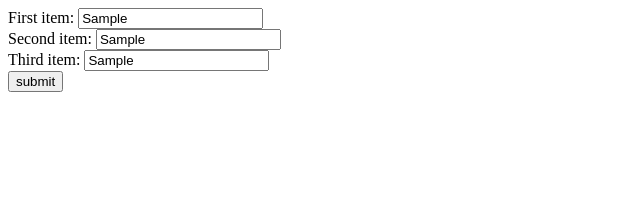
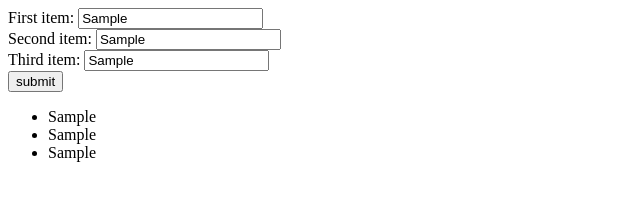
Before and after one commit to Zookerman3/Website-Recreation-Practice, a plain HTML site: page groceries.html in a window 1280 px wide. Both pictures are taken after typing "Sample", "Sample", "Sample" into the empty fields and a click on the button "submit". Shown: the whole page, without its empty margins (0-640 px from the left). Drawn offline with Linux system fonts and the light colour scheme.

Commit message:
fixed list to display correct values with for loop
Co-authored-by: viradeth <xayananh@gmail.com>

```diff
--- a/groceries.html
+++ b/groceries.html
@@ -8,6 +8,10 @@
   <script src="./js/grocery.js"></script>
   <title>grocery</title>
 
+
+
+</head>
+<body>
   <form class="defaultHidden" id="form">
 
     <label for="firstInput">First  item: </label>
@@ -24,8 +28,9 @@
     <br>
     <button >  submit</button>
 
-</head>
-<body>
+  </form>
+
+  <div class="defaultHidden" id="foo"></div>
 
 </body>
 </html>
--- a/js/grocery.js
+++ b/js/grocery.js
@@ -1,42 +1,39 @@
-window.addEventListener("load", function() {
+window.addEventListener("load", function () {
   // document.querySelector("form#defaultHidden").removeAttribute("class");
 
-  const form =  this.document.querySelector("form");
+  const form = this.document.querySelector("form");
   form.removeAttribute("class")
+  const div = document.querySelector("div")
 
-  form.addEventListener("submit", function(event) {
+  form.addEventListener("submit", function (event) {
     event.preventDefault()
-
     let firstInput = document.getElementById('firstInput').value;
     let secondInput = document.getElementById('secondInput').value;
     let thirdInput = document.getElementById("thirdInput").value;
 
     let selectionArray = [firstInput, secondInput, thirdInput];
-    console.log(selectionArray)
-    // let firstUlElement = document.createElement("ul")
 
-    var firstUlElement = document.createElement("ul");
+    function makeUL(array) {
+      // Create the list element:
+      var firstUlElement = document.createElement('ul');
 
+      for (var i = 0; i < array.length; i++) {
+        // Create the list item:
+        var firstliElement = document.createElement('li');
 
+        // Set its contents:
+        firstliElement.appendChild(document.createTextNode(array[i]));
 
+        // Add it to the list:
+        firstUlElement.appendChild(firstliElement);
+      }
 
-
-
-
-    selectionArray.forEach(function(element){
-
-      let firstLiElement = document.createElement("li");
-      firstUlElement.appendChild(firstLiElement);
-
-      firstLiElement.innerHTML = firstLiElement.innerHTML + element;
-
-    });
-    // document.body.appendChild(firstUlElement);
-
-    // document.body.append(firstUlElement);
-
-
-
+      // Finally, return the constructed list:
+      return firstUlElement;
+    }
+    // Add the contents of options[0] to #foo:
+    document.getElementById('foo').appendChild(makeUL(selectionArray));
+    div.removeAttribute("class")
 
   });
 
```
